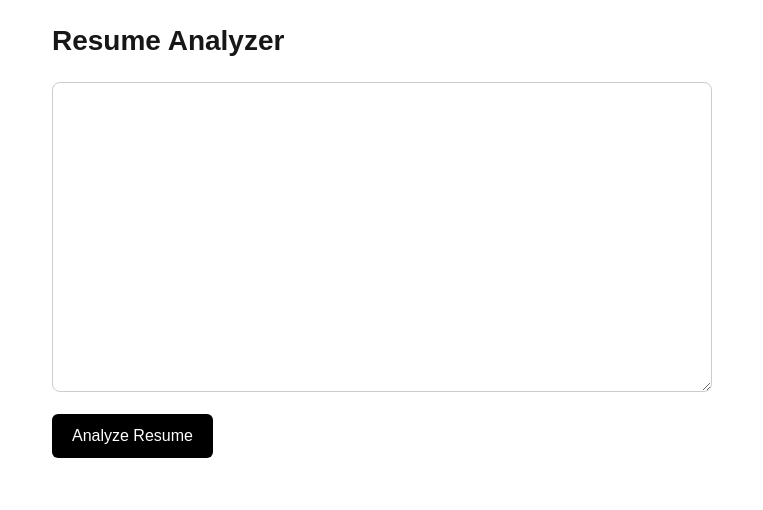
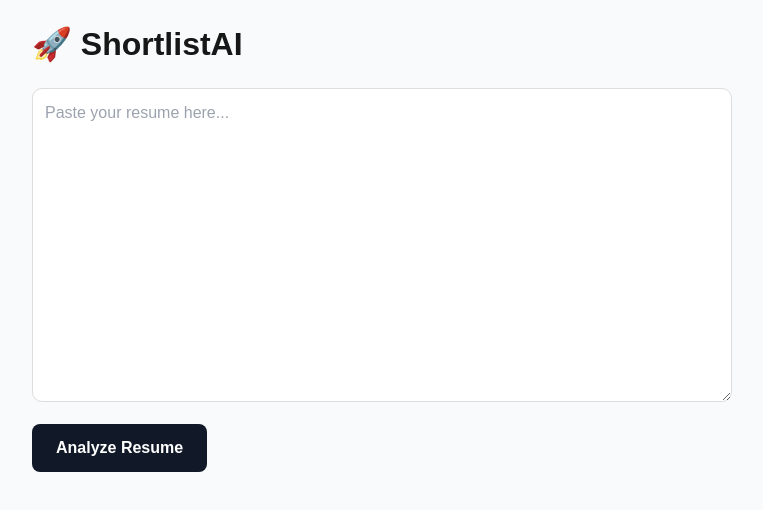
Before and after one commit to Saadahmed05/resumefeedback, a Next.js app: page /analyze in a window 1280 px wide. Shown: the top 510 px of the page, without its empty margins (258-1021 px from the left). Built offline with nearby package versions, Linux system fonts and the light colour scheme.

Commit message:
Updated UI

```diff
--- a/src/app/analyze/page.tsx
+++ b/src/app/analyze/page.tsx
@@ -7,7 +7,6 @@
   const [result, setResult] = useState<any>(null);
   const [unlocked, setUnlocked] = useState(false);
 
-  // Load Razorpay script
   useEffect(() => {
     const script = document.createElement("script");
     script.src = "https://checkout.razorpay.com/v1/checkout.js";
@@ -18,9 +17,7 @@
   const handleAnalyze = async () => {
     const res = await fetch("/api/analyze", {
       method: "POST",
-      headers: {
-        "Content-Type": "application/json",
-      },
+      headers: { "Content-Type": "application/json" },
       body: JSON.stringify({ text }),
     });
 
@@ -30,44 +27,63 @@
   };
 
   const handlePayment = async () => {
+    try {
       const res = await fetch("/api/create-order", {
         method: "POST",
       });
 
       const order = await res.json();
 
+      if (!order.id) {
+        alert("Payment setup failed");
+        return;
+      }
+
       const options = {
         key: process.env.NEXT_PUBLIC_RAZORPAY_KEY_ID,
         amount: order.amount,
         currency: "INR",
         name: "ShortlistAI",
-      description: "Unlock full report",
+        description: "Unlock Full Resume Insights",
         order_id: order.id,
         handler: function () {
+          alert("✅ Payment Successful (Test Mode)");
           setUnlocked(true);
         },
-      theme: { color: "#000" },
+        theme: { color: "#111827" },
       };
 
       const rzp = new (window as any).Razorpay(options);
       rzp.open();
+    } catch (err) {
+      alert("Payment error");
+    }
   };
 
   return (
-    <div style={{ maxWidth: 700, margin: "auto", padding: 20 }}>
-      <h1 style={{ fontSize: 28, fontWeight: "bold", marginBottom: 20 }}>
-        Resume Analyzer
+    <div
+      style={{
+        minHeight: "100vh",
+        background: "#f9fafb",
+        padding: 20,
+        fontFamily: "sans-serif",
+      }}
+    >
+      <div style={{ maxWidth: 700, margin: "auto" }}>
+        <h1 style={{ fontSize: 32, fontWeight: "bold", marginBottom: 20 }}>
+          🚀 ShortlistAI
         </h1>
 
         <textarea
+          placeholder="Paste your resume here..."
           value={text}
           onChange={(e) => setText(e.target.value)}
           rows={12}
           style={{
             width: "100%",
-          padding: 10,
-          borderRadius: 8,
-          border: "1px solid #ccc",
+            padding: 12,
+            borderRadius: 10,
+            border: "1px solid #ddd",
           }}
         />
 
@@ -75,11 +91,12 @@
           onClick={handleAnalyze}
           style={{
             marginTop: 15,
-          padding: "10px 20px",
-          background: "black",
+            padding: "12px 24px",
+            background: "#111827",
             color: "white",
-          borderRadius: 6,
+            borderRadius: 8,
             border: "none",
+            fontWeight: "bold",
           }}
         >
           Analyze Resume
@@ -89,34 +106,41 @@
           <div
             style={{
               marginTop: 30,
-            padding: 20,
-            borderRadius: 10,
-            border: "1px solid #ddd",
+              padding: 25,
+              borderRadius: 12,
+              background: "white",
+              boxShadow: "0 4px 20px rgba(0,0,0,0.08)",
             }}
           >
-          <h2>Score: {result.score}/100</h2>
+            <h2 style={{ fontSize: 22 }}>
+              Score: <b>{result.score}/100</b>
+            </h2>
 
+            {/* Progress Bar */}
             <div
               style={{
                 height: 10,
                 background: "#eee",
                 borderRadius: 5,
-              overflow: "hidden",
-              margin: "10px 0",
+                margin: "12px 0",
               }}
             >
               <div
                 style={{
                   width: `${result.score}%`,
                   height: "100%",
-                background:
-                  result.score > 80 ? "green" : result.score > 60 ? "orange" : "red",
+                  background: "#22c55e",
+                  borderRadius: 5,
                 }}
               />
             </div>
 
-          <p>{result.summary}</p>
+            {/* Recruiter Insight */}
+            <p style={{ marginBottom: 15 }}>
+              💼 <b>Recruiter Insight:</b> {result.summary}
+            </p>
 
+            {/* Strengths */}
             <h3>✅ Strengths</h3>
             <ul>
               {result.strengths?.map((s: string, i: number) => (
@@ -124,27 +148,39 @@
               ))}
             </ul>
 
-          {/* 🔒 LOCKED SECTION */}
+            {/* LOCKED SECTION */}
             {!unlocked ? (
-            <div style={{ opacity: 0.5 }}>
+              <div
+                style={{
+                  marginTop: 20,
+                  padding: 15,
+                  borderRadius: 10,
+                  background: "#f3f4f6",
+                }}
+              >
                 <h3>⚠️ Gaps</h3>
-              <p>Unlock to view</p>
+                <p style={{ filter: "blur(4px)" }}>
+                  Hidden insights about missing experience...
+                </p>
 
                 <h3>🚀 Improvements</h3>
-              <p>Unlock to view</p>
+                <p style={{ filter: "blur(4px)" }}>
+                  Actionable steps to increase your score...
+                </p>
 
                 <button
                   onClick={handlePayment}
                   style={{
                     marginTop: 15,
-                  padding: "10px 20px",
-                  background: "black",
+                    padding: "12px 24px",
+                    background: "#111827",
                     color: "white",
-                  borderRadius: 6,
+                    borderRadius: 8,
                     border: "none",
+                    fontWeight: "bold",
                   }}
                 >
-                Unlock for ₹49
+                  🔓 Unlock for ₹49
                 </button>
               </div>
             ) : (
@@ -167,5 +203,6 @@
           </div>
         )}
       </div>
+    </div>
   );
 }
```
Lines whose indentation alone changed are shown as unchanged.
